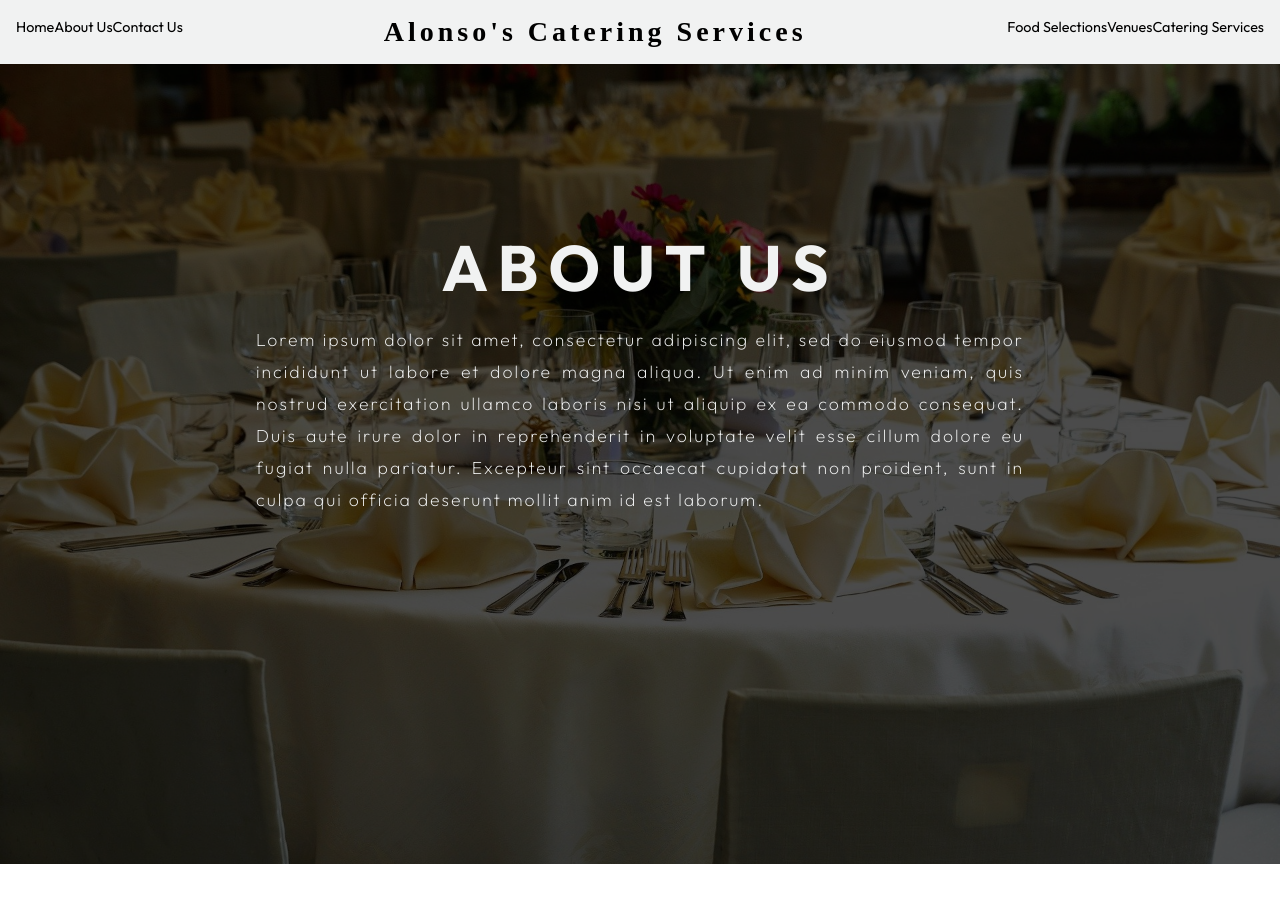
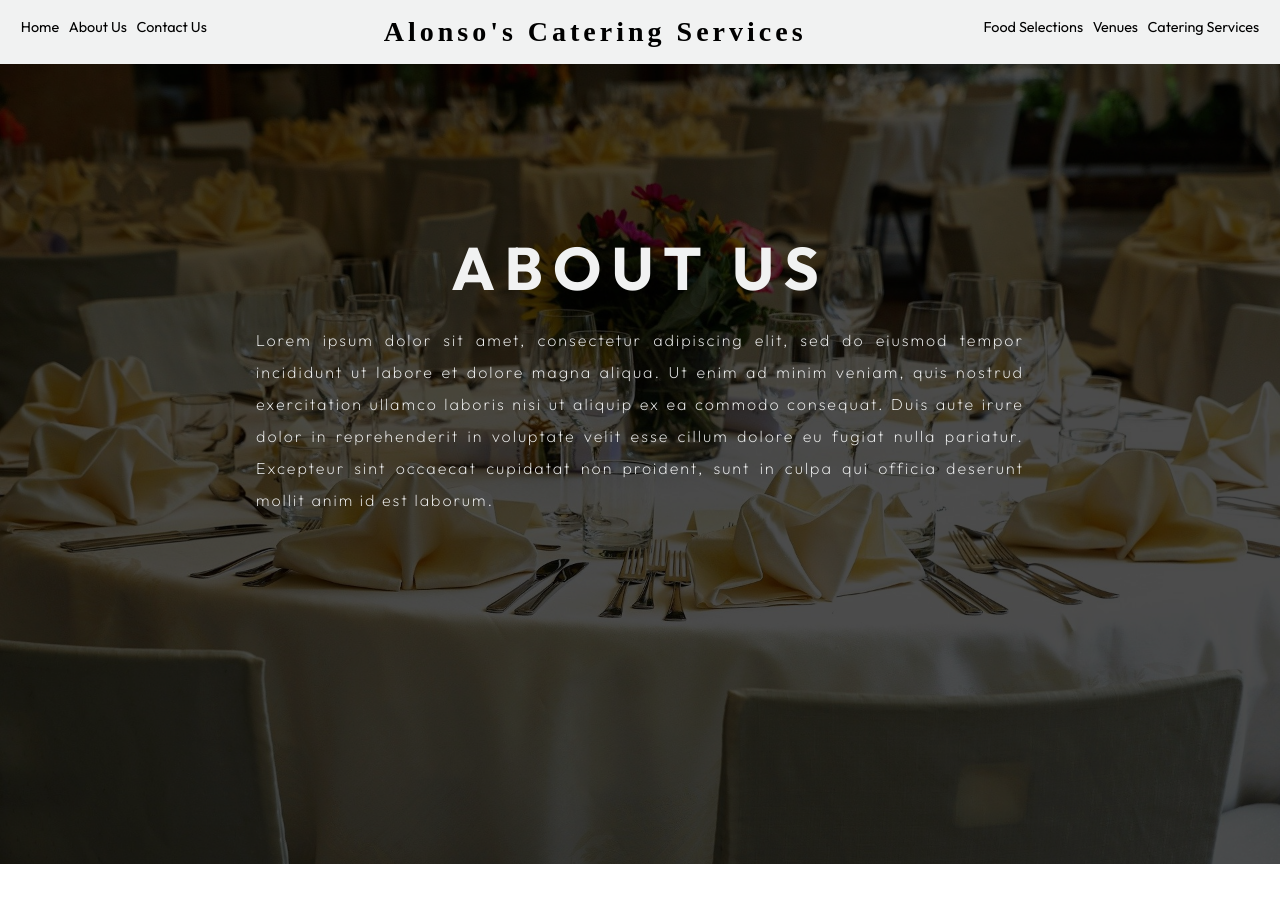
Before and after one commit to ninongmarvin/alonsocateringservices, a React (Create React App) app: page /about in a window 1280 px wide. Shown: the top 920 px of the page. Built offline with nearby package versions, Linux system fonts and the light colour scheme; the HTML template or start-up script is replaced by a standard one; a web font is replaced by a local one.

Commit message:
edit about

```diff
--- a/src/styles/About.css
+++ b/src/styles/About.css
@@ -108,7 +108,7 @@
   color: #F1F2F2;
   text-transform: uppercase;
   letter-spacing: 10px;
-  font-size: 4rem;
+  font-size: 3.75rem;
   line-height: 7rem;
 }
 
@@ -117,7 +117,7 @@
   line-height: 2rem;
   letter-spacing: 2px;
   color: #F1F2F2;
-  font-size: 1.10rem;
+  font-size: 1rem;
   font-weight: 200;
 }
 
@@ -130,7 +130,7 @@
   text-transform: uppercase;
   letter-spacing: 5px;
   font-weight: 500;
-  font-size: 2.50rem;
+  font-size: 2.25rem;
 }
 
 .we-do{
@@ -143,7 +143,7 @@
 }
 
 .we-do h1{
-  margin-bottom: 1.10rem;
+  margin-bottom: 1rem;
   color: #1B261D;
   text-transform: uppercase;
   font-weight: 400;
@@ -153,6 +153,6 @@
 .we-do p{
   letter-spacing: 3px;
   line-height: 1.70rem;
-  font-size: 1.10rem;
+  font-size: 0.90rem;
   font-weight: 300;
 }
--- a/src/styles/Navbar.css
+++ b/src/styles/Navbar.css
@@ -129,10 +129,12 @@
 }
 
 .left a{
+  padding: 0.30rem;
   font-size: .90rem;
 }
 
 .right a{
+  padding: 0.30rem;
   font-size: 0.90rem;
 }
 
```
